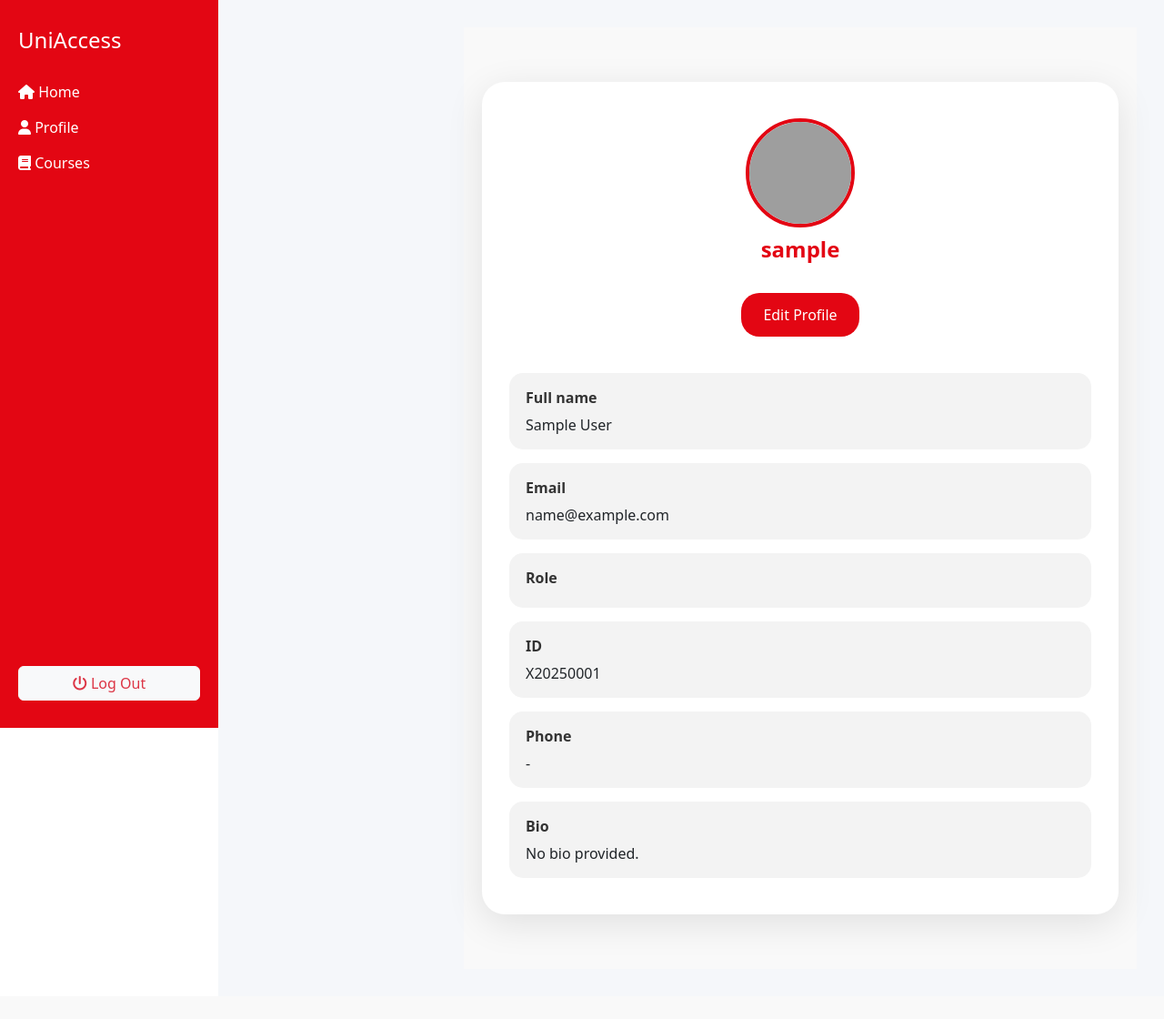
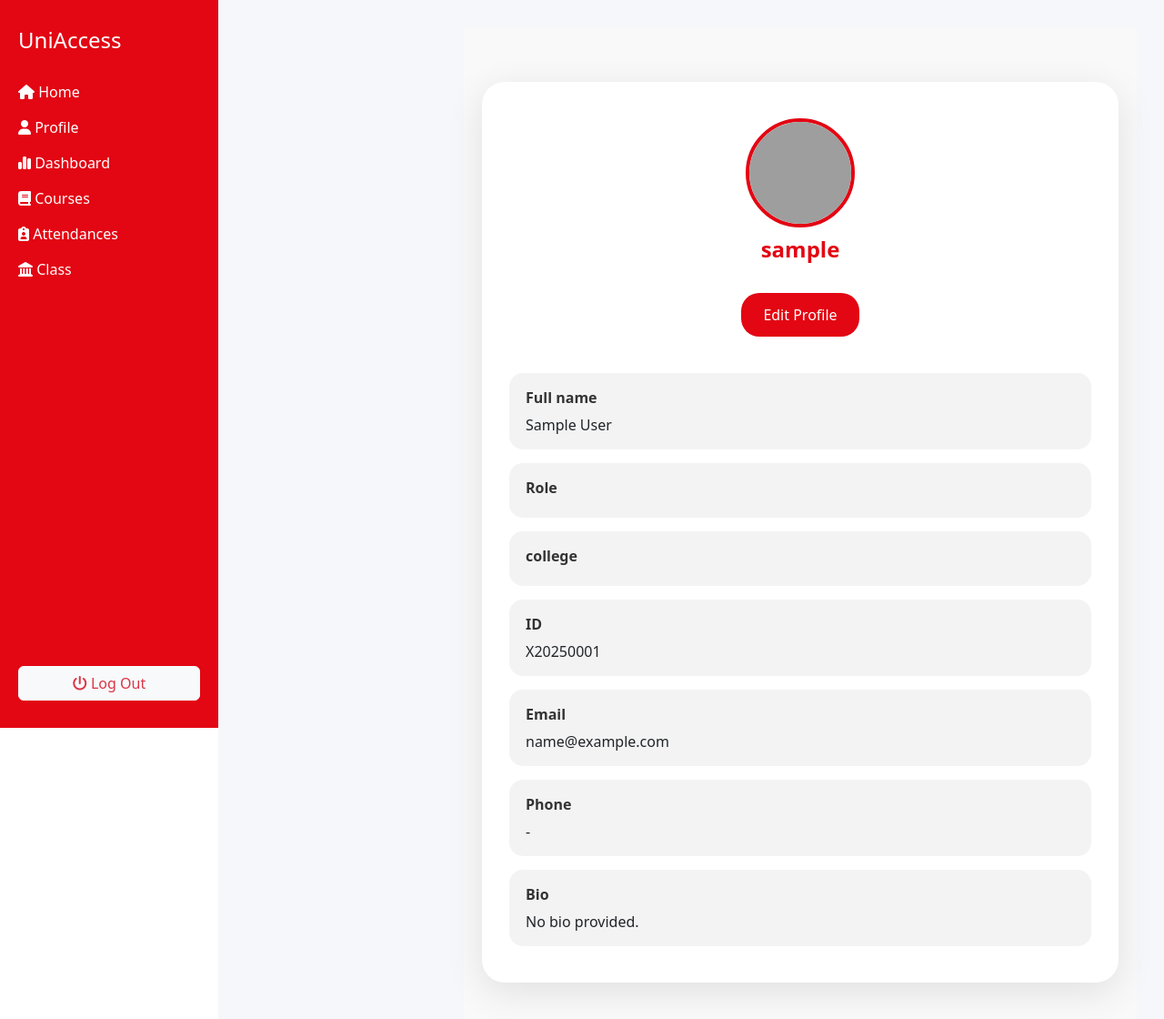
Before and after one commit to nmq2111/Senior-Project, a Django app: page /accounts/Profile/ in a window 1280 px wide. Shown: the top 1120 px of the page at 91% size. Before the commit the page ends 1015 px from the top, so only its background shows below. Run offline with Django 5.2, Linux system fonts and the light colour scheme; the visitor is signed in with stand-in values (Sample User, id 1); grey boxes are pictures that could not be loaded.

Commit message:
UniAccess

```diff
--- a/UniAccess/UniAccess/settings.py
+++ b/UniAccess/UniAccess/settings.py
@@ -81,6 +81,7 @@
         'NAME' : 'UNIAccess',
         'USER' : 'postgres',
         'PASSWORD' : '121212',
+        "HOST": "127.0.0.1",
         'PORT': '5432'
 }
 }
--- a/UniAccess/main_app/forms.py
+++ b/UniAccess/main_app/forms.py
@@ -13,7 +13,7 @@
 
     class Meta:
         model = CustomUser
-        fields = ('username', 'first_name' , 'last_name', 'email', 'role', 'password1', 'password2')
+        fields = ('username', 'first_name' , 'last_name', 'email', 'role', 'college' , 'password1', 'password2')
 
 
 
--- a/UniAccess/main_app/models.py
+++ b/UniAccess/main_app/models.py
@@ -13,7 +13,17 @@
         ('admin', 'Admin'),
     ]
 
+    COLLEGE_CHOICES = [
+    ('arts_science', 'College of Arts & Science'),
+    ('business_finance', 'College of Business & Finance'),
+    ('engineering', 'College of Engineering'),
+    ('it', 'College of Information Technology'),
+    ('medical_health', 'College of Medical & Health Sciences'),
+    ('admin', 'Admin'),
+    ]
+
     role = models.CharField(max_length=10, choices=ROLE_CHOICES)
+    college = models.CharField(max_length=100, choices=COLLEGE_CHOICES)
     custom_id = models.CharField(max_length=9, unique=True, blank=True, null=True)
     first_name = models.CharField(max_length=100)
     last_name = models.CharField(max_length=100)
@@ -44,6 +54,7 @@
     ('engineering', 'College of Engineering'),
     ('it', 'College of Information Technology'),
     ('medical_health', 'College of Medical & Health Sciences'),
+    ('general' , 'General'),
     ]
 
 
--- a/UniAccess/main_app/templates/Profile.html
+++ b/UniAccess/main_app/templates/Profile.html
@@ -17,9 +17,13 @@
     <div class="profile-info-box">
       <strong>Full name</strong> {{ user.get_full_name }}
     </div>
+
+    <div class="profile-info-box"><strong>Role</strong> {{ user.role }}</div>
+    <div class="profile-info-box">
+      <strong>college</strong> {{ user.college }}
+    </div>
+    <div class="profile-info-box"><strong>ID</strong> {{ user.custom_id }}</div>
     <div class="profile-info-box"><strong>Email</strong> {{ user.email }}</div>
-    <div class="profile-info-box"><strong>Role</strong> {{ user.role }}</div>
-    <div class="profile-info-box"><strong>ID</strong> {{ user.custom_id }}</div>
     <div class="profile-info-box">
       <strong>Phone</strong> {{ user.profile.phone|default:'-' }}
     </div>
--- a/UniAccess/main_app/templates/base.html
+++ b/UniAccess/main_app/templates/base.html
@@ -4,7 +4,11 @@
   <head>
     <meta charset="UTF-8" />
     <meta name="viewport" content="width=device-width, initial-scale=1.0" />
-
+    <link
+      rel="icon"
+      type="image/png"
+      href="{% static 'images/Logo - icon.png' %}"
+    />
     <title>{% block title %}UniAccess{% endblock %}</title>
     <link rel="stylesheet" href="{% static 'css/styles.css' %}" />
     <link rel="stylesheet" href="{% static 'css/courses.css' %}" />
@@ -30,8 +34,17 @@
           {% if user.is_authenticated %}
           <a href="{% url 'home' %}"><i class="fas fa-home"></i> Home</a>
           <a href="{% url 'Profile' %}"><i class="fas fa-user"></i> Profile</a>
+          <a href="{% url 'home' %}"
+            ><i class="fa-solid fa-chart-simple"></i> Dashboard</a
+          >
           <a href="{% url 'courseInfo_list' %}"
             ><i class="fas fa-book"></i> Courses</a
+          >
+          <a href="{% url 'home' %}"
+            ><i class="fa-solid fa-clipboard-user"></i> Attendances</a
+          >
+          <a href="{% url 'home' %}"
+            ><i class="fa-solid fa-landmark"></i> Class</a
           >
           {% else %}
           <a href="{% url 'signup' %}"
```
Also changed, not shown: UniAccess/main_app/migrations/0001_initial.py, UniAccess/main_app/static/images/logo - icon.png (added), UniAccess/media/avatars/istockphoto-1148283914-612x612_GD3xk9K.jpg (added).
